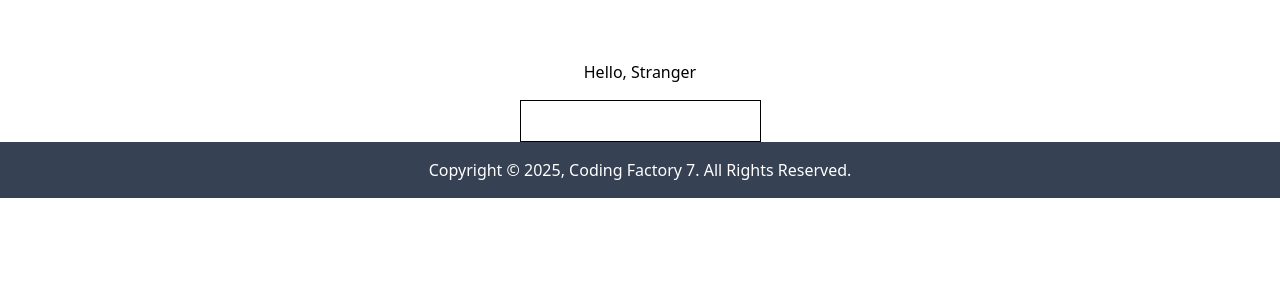
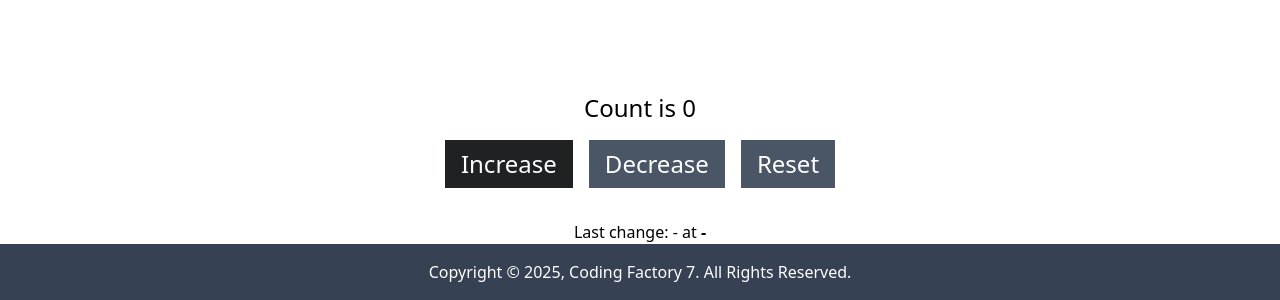
Before and after one commit to Marinos-Sake/React-intro, a React (Vite) app: page / in a window 1280 px wide. Shown: the part 812-1112 px from the top of the page. Before the commit the page ends 1010 px from the top, so only its background shows below. Built offline with nearby package versions, Linux system fonts and the light colour scheme.

Commit message:
CounterAdvanced

```diff
--- a/src/App.tsx
+++ b/src/App.tsx
@@ -6,8 +6,10 @@
 import Layout from "./components/Layout.tsx";
 // import ClassComponentWithState from "./components/ClassComponentWithState.tsx";
 // import FunctionalComponentWithState from "./components/FunctionalComponentWithState.tsx";
-import Counter from "./components/Counter.tsx";
-import {NameChanger} from "./components/NameChanger.tsx";
+// import Counter from "./components/Counter.tsx";
+// import {NameChanger} from "./components/NameChanger.tsx";
+// import CounterWithMoreStates from "./components/CounterWithMoreStates.tsx";
+import CounterAdvanced from "./components/CounterAdvanced.tsx";
 
 function App() {
 
@@ -26,7 +28,9 @@
                 {/*<ClassComponentWithState/>*/}
                 {/*<FunctionalComponentWithState/>*/}
                 {/*<Counter/>*/}
-                <NameChanger/>
+                {/*<NameChanger/>*/}
+                {/*<CounterWithMoreStates/>*/}
+                <CounterAdvanced/>
 
 
             </Layout>
--- /dev/null
+++ b/src/components/CounterAdvanced.tsx
@@ -0,0 +1,69 @@
+import CounterButton from "./CounterButton.tsx";
+import {useState} from "react";
+
+
+type CounterState = {
+    count: number;
+    lastAction: string;
+    timer: string;
+}
+
+
+const CounterWithMoreStates = () => {
+    const [state, setState] = useState<CounterState>({
+        count:0,
+        lastAction: "",
+        timer: ""
+    });
+
+    const getCurrentTime = () => new Date().toLocaleTimeString()
+
+    const increaseCount = () => {
+        setState({
+            count: state.count + 1,
+            lastAction: "Increase",
+            timer: getCurrentTime()
+        })
+    }
+
+    const decreaseCount = () => {
+
+        if (state.count > 0) {
+
+            setState({
+                count: state.count -1,
+                lastAction: "Decrease",
+                timer: getCurrentTime()
+            })
+
+        }
+
+    }
+
+    const resetCount = () => {
+
+        setState({
+            count: 0,
+            lastAction: "Reset",
+            timer: getCurrentTime()
+        })
+
+    }
+
+
+    return (
+        <>
+            <div className="space-y-4 text-2xl pt-12">
+                <h1 className="text-center">Count is {state.count}</h1>
+                <div className="text-center space-x-4">
+                    <CounterButton onClick={increaseCount} label="Increase" />
+                    <CounterButton onClick={decreaseCount} disabled={state.count === 0} label="Decrease" />
+                    <CounterButton onClick={resetCount} disabled={state.count === 0} label="Reset" addClass="bg-cf-dark-red"/>
+                </div>
+            </div>
+            <p className="text-center pt-8">Last change: {state.lastAction || "-"} at <strong>{state.timer || "-"}</strong> </p>
+        </>
+    )
+}
+
+export default CounterWithMoreStates;
--- /dev/null
+++ b/src/components/CounterWithMoreStates.tsx
@@ -0,0 +1,48 @@
+import {useState} from "react";
+import CounterButton from "./CounterButton.tsx";
+
+
+const CounterWithMoreStates =  () => {
+    const [count,setCount] = useState(0);
+    const [lastAction, setLastAction] = useState("");
+    const [timer, setTimer] = useState("");
+    const getCurrentTime = () => new Date().toLocaleTimeString()
+
+    const increaseCount = () => {
+        setCount(count + 1)
+        setLastAction("Increase");
+        setTimer(getCurrentTime())
+    }
+
+    const decreaseCount = () => {
+        if (count > 0) {
+            setCount(count - 1)
+        }
+        setLastAction("Decrease");
+        setTimer(getCurrentTime())
+    }
+
+    const resetCount = () => {
+        setCount(0)
+        setLastAction("Reset");
+        setTimer(getCurrentTime())
+    }
+
+    return (
+        <>
+            <div className="space-y-4 text-2xl pt-12">
+                <h1 className="text-center">Count is {count}</h1>
+                <div className="text-center space-x-4">
+                    <CounterButton onClick={increaseCount} label="Increase" />
+                    <CounterButton onClick={decreaseCount} disabled={count === 0} label="Decrease" />
+                    <CounterButton onClick={resetCount} disabled={count === 0} label="Reset" addClass="bg-cf-dark-red"/>
+                </div>
+            </div>
+            <p className="text-center pt-8">Last change: {lastAction || "-"} at <strong>{timer || "-"}</strong> </p>
+        </>
+
+
+    )
+}
+
+export default CounterWithMoreStates;
```
